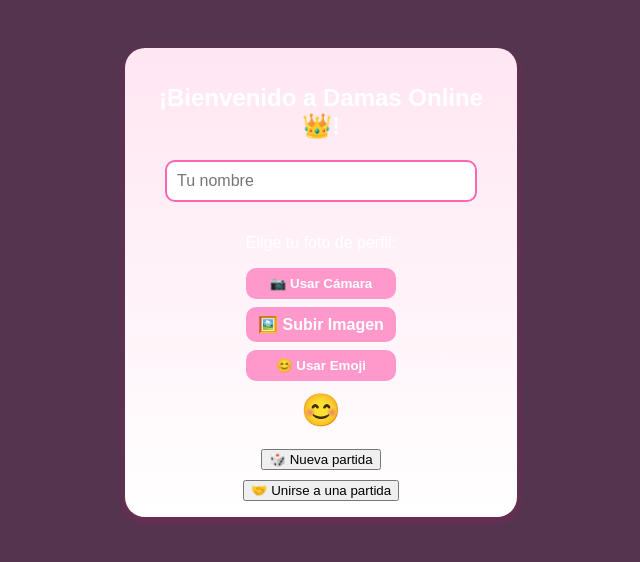
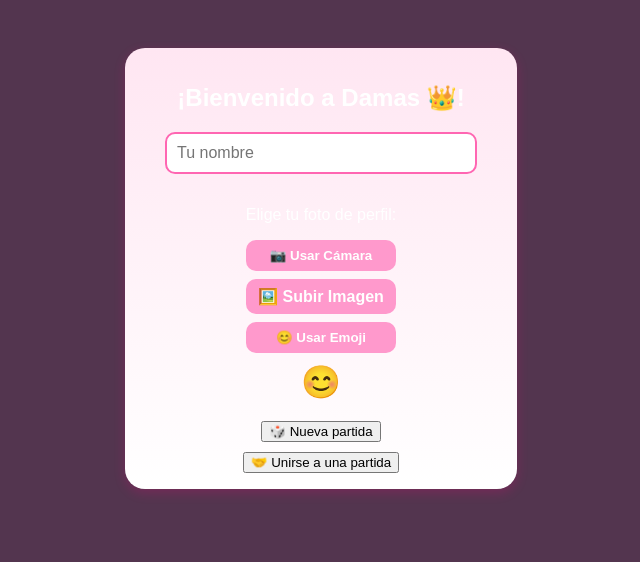
Before and after one commit to odeado/damas-online, a React (Vite) app: page / in a window 1280 px wide. Shown: the top 562 px of the page, without its empty margins (319-959 px from the left). Built offline with nearby package versions, Linux system fonts and the light colour scheme.

Commit message:
cambios ingreso

```diff
--- a/src/App.jsx
+++ b/src/App.jsx
@@ -331,7 +331,7 @@ newBoard[row][col] = moving;
 if (!userReady) {
   return (
     <div className="welcome-screen">
-      <h2>¡Bienvenido a Damas Online 👑!</h2>
+      <h2>¡Bienvenido a Damas 👑!</h2>
 
       <input
         type="text"
```
